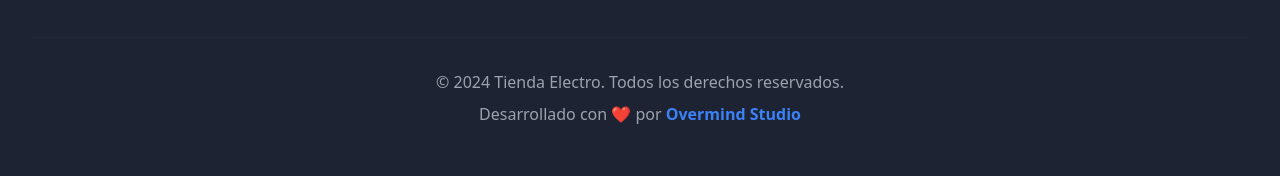
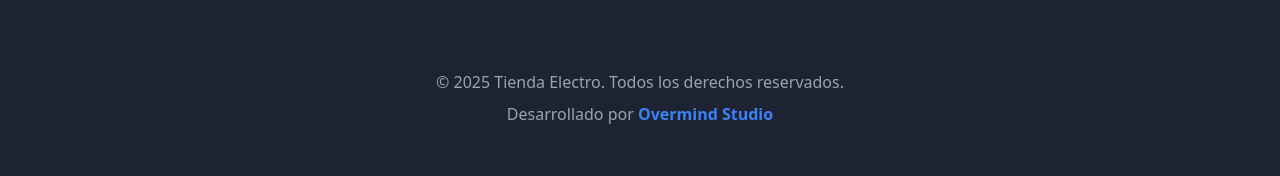
Before and after one commit to FranSammauro/electrostore-ecommerce, a plain HTML site: page index.html in a window 1280 px wide. Shown: the part 3412-3588 px from the top of the page. Drawn offline with nearby package versions, Linux system fonts and the light colour scheme.

Commit message:
Update index.html

```diff
--- a/index.html
+++ b/index.html
@@ -391,8 +391,8 @@
             </div>
 
             <div class="border-t border-gray-800 mt-12 pt-8 text-center text-gray-400">
-                <p class="mb-2">&copy; 2024 Tienda Electro. Todos los derechos reservados.</p>
-                <p>Desarrollado con ❤️ por <a href="https://overmindstudio.com" target="_blank" class="text-primary hover:text-blue-400 transition-colors duration-300 font-semibold">Overmind Studio</a></p>
+                <p class="mb-2">&copy; 2025 Tienda Electro. Todos los derechos reservados.</p>
+                <p>Desarrollado por <a href="https://overmindstudio.com" target="_blank" class="text-primary hover:text-blue-400 transition-colors duration-300 font-semibold">Overmind Studio</a></p>
             </div>
         </div>
     </footer>
```
